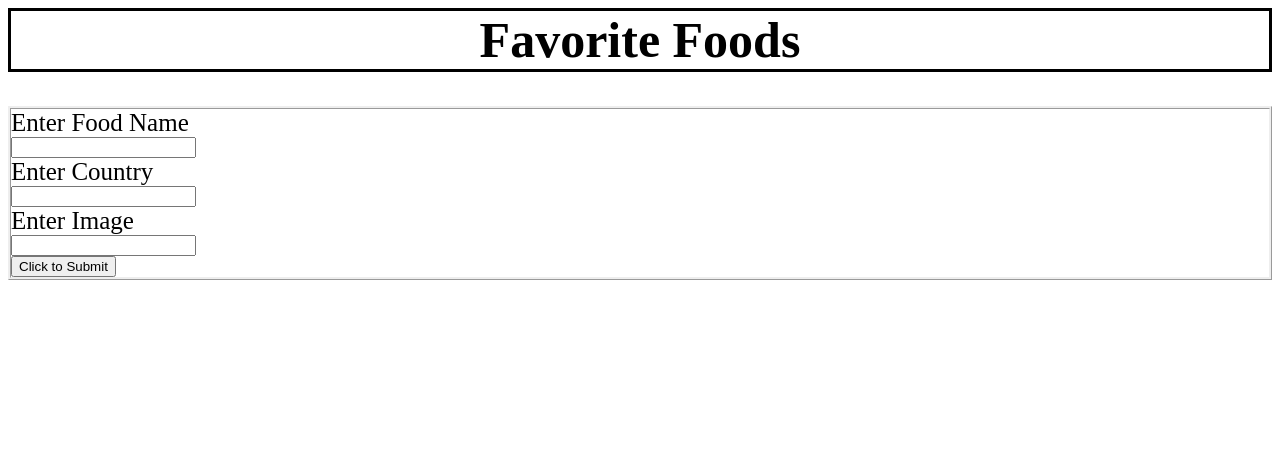
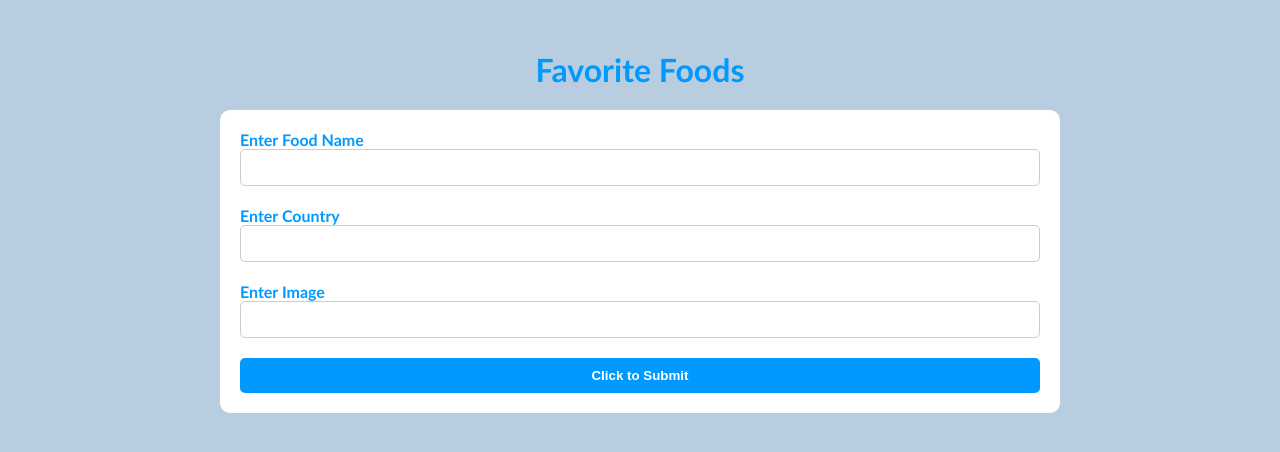
Before and after one commit to staten-island-tech/dom-manipulation-project-js1247, a plain HTML site: page index.html in a window 1280 px wide. Drawn offline with Linux system fonts and the light colour scheme.

Commit message:
finnished?

```diff
--- a/style.css
+++ b/style.css
@@ -1,18 +1,89 @@
-html,
 body {
-    font-size: 25px;
+  font-family: "Gill Sans", "Gill Sans MT", Calibri, "Trebuchet MS", sans-serif;
+  background-color: rgb(184, 206, 224);
+  margin: 0;
+  padding: 0;
 }
 
 h1 {
-    text-align: center;
-    border: 3px solid;
+  text-align: center;
+  margin-top: 50px;
+  color: #0099ff;
 }
 
 #form {
-    border: 3px ridge;
+  max-width: 800px;
+  margin: auto;
+  background-color: #ffffff;
+  padding: 20px;
+  border-radius: 10px;
 }
 
-.gallery {
-    display: flex;
-    flex-wrap: wrap;
+.input {
+  margin-bottom: 20px;
 }
+
+label {
+  color: #0099ff;
+  font-weight: bold;
+}
+
+#name,
+#country,
+#image {
+  width: 100%;
+  padding: 10px;
+  border: 1px solid #ccc;
+  border-radius: 5px;
+}
+
+#btn {
+  width: 100%;
+  padding: 10px;
+  background-color: #0099ff;
+  color: #ffffff;
+  border: none;
+  border-radius: 5px;
+  cursor: pointer;
+  font-weight: bold;
+}
+
+#btn:hover {
+  background-color: #70abd3;
+  transform: translateY(-3px);
+}
+
+#display {
+  display: flex;
+  flex-wrap: wrap;
+  justify-content: center;
+}
+
+.cards {
+  margin: 20px;
+  padding: 20px;
+  background-color: #8ac6ee;
+  border-radius: 10px;
+  text-align: center;
+}
+
+.card-img {
+  max-width: 100%;
+  height: auto;
+  margin-top: 20px;
+}
+
+.remove {
+  background-color: #0099ff;
+  color: #ffffff;
+  border: none;
+  padding: 10px;
+  border-radius: 5px;
+  margin-top: 10px;
+  transition: all 0.5s;
+}
+
+.remove:hover {
+  background-color: #70abd3;
+  transform: scale(1.05);
+}
```
